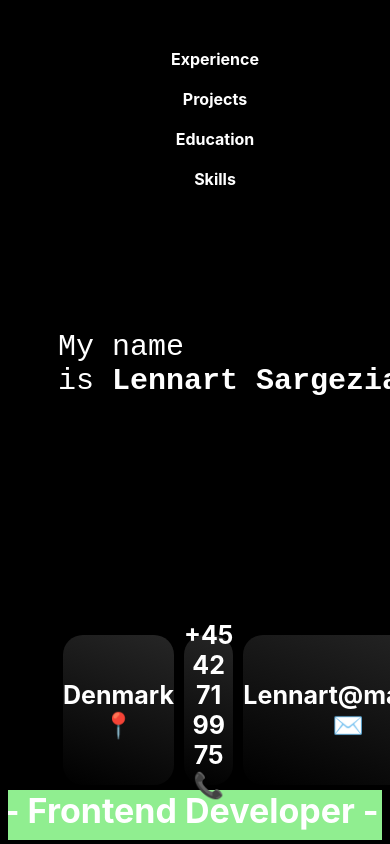
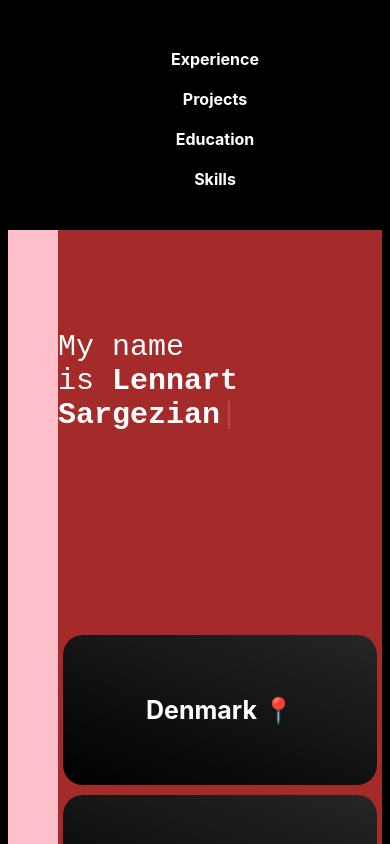
Before and after one commit to Sargezian/mindworking, a React (Create React App) app: page / in a window 390 px wide. Shown: the top 844 px of the page. Built offline with nearby package versions, Linux system fonts and the light colour scheme.

Commit message:
made profil columns responsive

```diff
--- a/src/components/HomeBox/HomeBox.css
+++ b/src/components/HomeBox/HomeBox.css
@@ -1,9 +1,11 @@
 .image-container {
+    background-color: pink;
     display: flex;
     flex: 1;
 }
 
 .top-container {
+    background-color: brown;
     flex-direction: column;
     flex: 1;
     margin-left: 50px;
@@ -28,15 +30,17 @@
 
 .profile-columns {
     display: flex;
-    flex: 1;
+    flex-wrap: wrap;
+    justify-content: space-between;
+    width: 100%;
 }
 
 .column {
+    flex: 1;
     margin: 5px;
-    display: flex;
-    flex: 1;
     background: linear-gradient(20deg, black, #262626FF);
     border-radius: 20px;
+    display: flex;
     justify-content: center;
     align-items: center;
     height: 150px;
@@ -49,6 +53,14 @@
     text-align: center;
 }
 
+/* Responsive design for smaller screens */
+@media (max-width: 768px) {
+    .column {
+        flex: 1 1 100%; /* Stack columns vertically, 100% width */
+    }
+}
+
+
 .lennart-style {
     width: auto;
     height: 650px;
--- a/src/components/HomeBox/HomeBox.tsx
+++ b/src/components/HomeBox/HomeBox.tsx
@@ -1,13 +1,12 @@
 import React from 'react';
 import './HomeBox.css';
-import {ReactTyped} from "react-typed";
+import { ReactTyped } from "react-typed";
 
 const HomeBox: React.FC = React.memo(() => {
     return (
         <div className="image-container">
             <div className="top-container">
                 <div className="AnimatedTyping-container">
-                        <div className="AnimatedTyping">
                     <p className="animated-typing">
                         <ReactTyped
                             strings={[
@@ -21,7 +20,6 @@ const HomeBox: React.FC = React.memo(() => {
                         />
                     </p>
                 </div>
-                </div>
 
                 <div className="profile-columns">
                     <div className="column">
@@ -31,7 +29,7 @@ const HomeBox: React.FC = React.memo(() => {
                     </div>
                     <div className="column">
                         <div className="text-container">
-                            <p> +45 42 71 99 75 📞</p>
+                            <p>+45 42 71 99 75 📞</p>
                         </div>
                     </div>
                     <div className="column">
```
Lines whose indentation alone changed are shown as unchanged.
